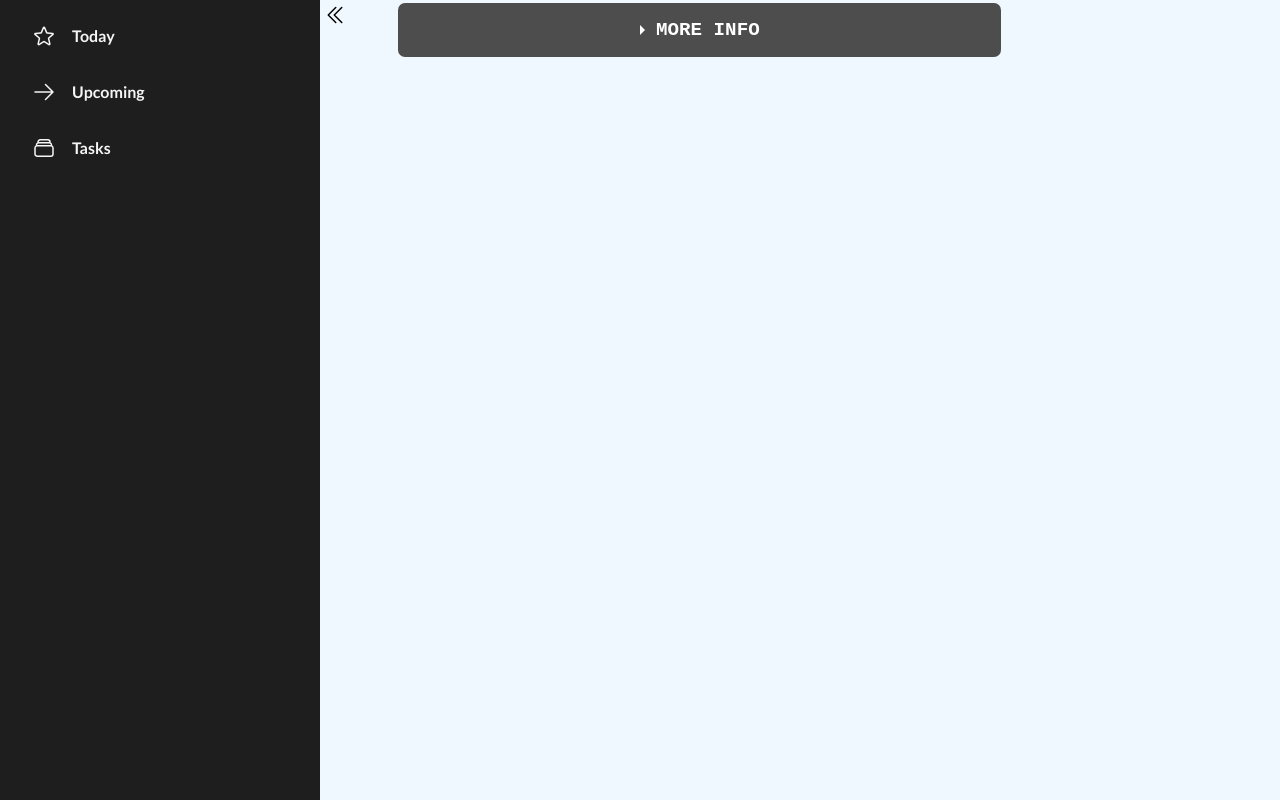
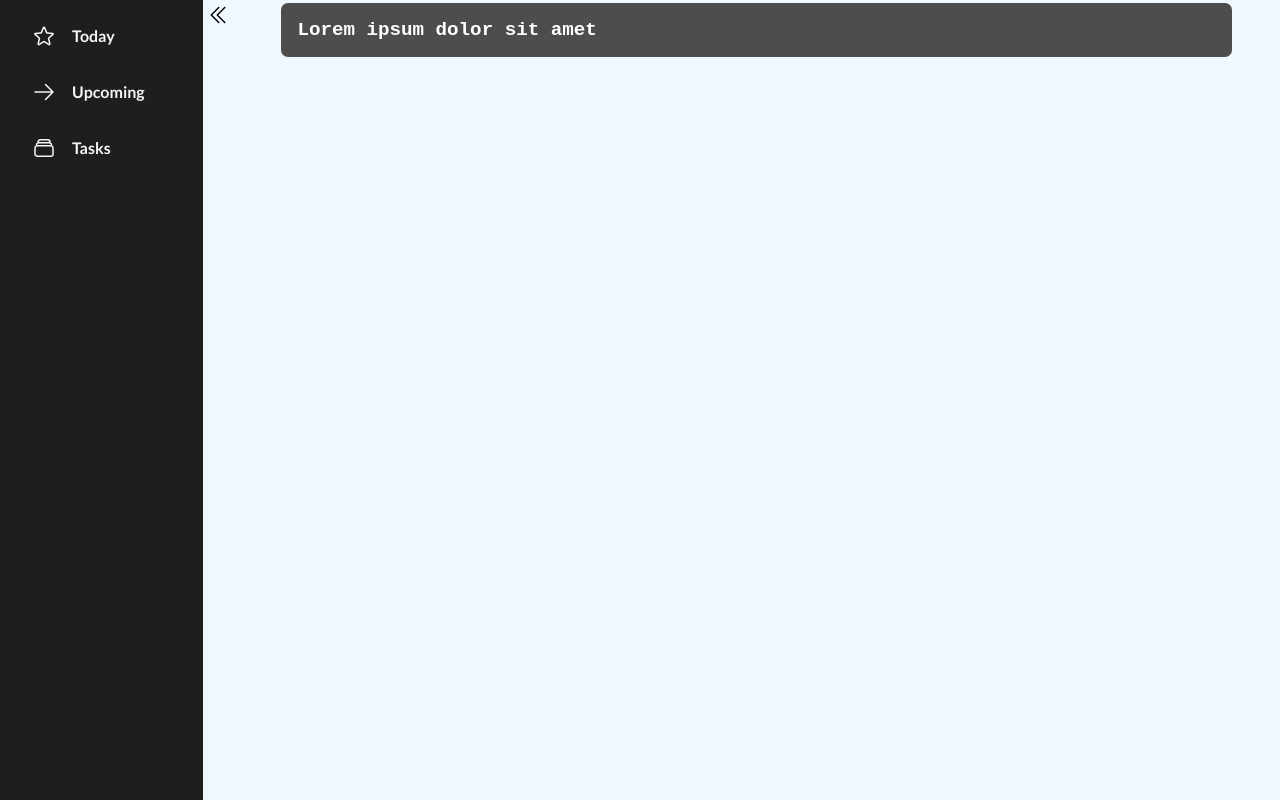
Before and after one commit to Suqbs/todo-list, a website built with webpack: page src/template.html in a window 1280 px wide. Built offline with nearby package versions, Linux system fonts and the light colour scheme.

Commit message:
Fix layout problems

```diff
--- a/package.json
+++ b/package.json
@@ -14,9 +14,9 @@
   "description": "",
   "devDependencies": {
     "css-loader": "^7.1.2",
-    "html-webpack-plugin": "^5.6.0",
+    "html-webpack-plugin": "^5.6.3",
     "style-loader": "^4.0.0",
-    "webpack": "^5.94.0",
+    "webpack": "^5.96.1",
     "webpack-cli": "^5.1.4",
     "webpack-dev-server": "^5.1.0",
     "webpack-merge": "^6.0.1"
--- a/src/index.js
+++ b/src/index.js
@@ -8,7 +8,7 @@ import {
   EditProject,
 } from "./projectManager";
 import { addDueDate, removeDueDate } from "./todoManager";
-import { createTodo, editTodo,getTodo } from "./todoManager";
+import { createTodo, editTodo, getTodo } from "./todoManager";
 import { formatISO } from "date-fns";
 
 GetAllProjects();
@@ -20,7 +20,7 @@ CreateProject("dsafsdafs");
 //#endregion
 
 // //#region Date
-const day = formatISO(new Date(), { representation: 'date' });
+const day = formatISO(new Date(), { representation: "date" });
 console.log(day);
 // //#endregion
 
@@ -44,7 +44,7 @@ const testTodo = {
 createTodo(ExampleTodo, GetProject(0));
 //#endregion
 
- //#region edit Todo
+//#region edit Todo
 editTodo(getTodo(0), testTodo);
 //#endregion
 
@@ -60,8 +60,6 @@ EditProject({ title: "Nereyi nereyi keşfetmek" }, 0);
 addDueDate(getTodo(0), day);
 
 //#endregion
-
-
 
 // Consoleda her şey istendiği gibi çalışıyor bir problem yok.
 // Bir dahakinde DOM işlerini halledersin artık.
@@ -83,15 +81,14 @@ function closeMenu() {
 function openMenu() {
   menuOpen = true;
   sidebar.style.display = "block";
-  sidebarContainer.style.flexBasis = "20rem";
+  sidebarContainer.style.flexBasis = "70rem";
   menuIcon.classList.remove("rotate-y-axis");
 }
 
-menuIcon.addEventListener('click', function() {
-  if(!menuOpen) {
+menuIcon.addEventListener("click", function () {
+  if (!menuOpen) {
     openMenu();
-  }
-  else{
+  } else {
     closeMenu();
   }
-})
+});
--- a/src/styles.css
+++ b/src/styles.css
@@ -67,7 +67,7 @@ p,
 li,
 figcaption {
   text-wrap: pretty;
-  max-width: var(--maxWidthforTexts);
+  /* max-width: var(--maxWidthforTexts); */
 }
 
 /* CSS RESET ENDS HERE */
@@ -77,7 +77,8 @@ figcaption {
   --light-weight: 300;
   --sidebar-font-color: rgb(245, 245, 245);
   --note-header-font-color: rgb(255, 255, 255);
-  --note-header-bg-color: #4D4D4D;
+  --note-header-bg-color: #4d4d4d;
+  --note-body-color: rgb(255, 250, 250);
 }
 
 html {
@@ -99,37 +100,36 @@ body {
 
 /* Note element */
 .wrap-collapsible {
-  max-width: var(--maxWidthforTexts);
+  /* max-width: var(--maxWidthforTexts); */
 }
 
 .collapsible-content {
   max-height: 0px;
   overflow: hidden;
 
-  transition: max-height 0.25s ease-in-out;
+  transition: max-height 0.3s ease-in-out;
 }
 
 .wrap-collapsible input[type="checkbox"] {
   display: none;
 }
 
-.toggle:checked+.lbl-toggle+.collapsible-content {
+.toggle:checked + .lbl-toggle + .collapsible-content {
   max-height: 100vh;
 }
 
-.toggle:checked+.lbl-toggle::before {
+.toggle:checked + .lbl-toggle::before {
   transform: rotate(90deg) translateX(-3px);
 }
 
-.toggle:checked+.lbl-toggle {
+.toggle:checked + .lbl-toggle {
   border-bottom-right-radius: 0;
   border-bottom-left-radius: 0;
 }
 
 .collapsible-content .content-inner {
-  background: rgba(250, 224, 66, 0.2);
-  border-bottom: 1px solid rgba(250, 224, 66, 0.45);
-
+  background: var(--note-body-color);
+  border-bottom: 1px solid rgb(231, 216, 216);
   border-bottom-left-radius: 7px;
   border-bottom-right-radius: 7px;
   padding: 0.5rem 1rem;
@@ -139,10 +139,8 @@ body {
   font-weight: bold;
   font-family: monospace;
   font-size: 1.2rem;
-  text-transform: uppercase;
-  text-align: center;
-
   padding: 1rem;
+  justify-content: start;
 
   color: var(--note-header-font-color);
   background: var(--note-header-bg-color);
@@ -153,11 +151,7 @@ body {
   transition: all 0.25s ease-out;
 }
 
-.lbl-toggle:hover {
-
-}
-
-.lbl-toggle::before {
+/* .lbl-toggle::before {
   content: " ";
 
   border-top: 5px solid transparent;
@@ -168,7 +162,7 @@ body {
   margin-right: 0.7rem;
 
   transition: transform 0.2s ease-out;
-}
+} */
 
 /* Sidebar */
 
@@ -183,6 +177,7 @@ body {
   top: 0;
   position: sticky;
   width: max-content;
+
 }
 
 .menu-icon:hover {
@@ -195,12 +190,12 @@ body {
 
 .sidebar-container {
   font-weight: bold;
-  flex-basis: 20rem;
-  transition: flex-basis .5s ease;
+  flex-basis: 70rem;
+  transition: flex-basis 0.5s ease;
 }
 
 .sidebar {
-  background-color: #1E1E1E;
+  background-color: #1e1e1e;
   height: 100vh;
   position: sticky;
   top: 0;
@@ -224,6 +219,12 @@ body {
   background-color: rgb(245, 245, 245, 0.1);
 }
 
+.sidebar-item > svg {
+  min-width: 24px;
+  height: auto;
+  overflow: hidden;
+}
+
 main {
   padding: 0.2rem 3rem;
 }
--- a/src/template.html
+++ b/src/template.html
@@ -8,23 +8,6 @@
 </head>
 
 <body>
-  <!--Note component-->
-  <!-- <div class="wrap-collapsible">
-      <input id="collapsible" class="toggle" type="checkbox" />
-      <label for="collapsible" class="lbl-toggle horizontal-vertical-centering">More Info</label>
-      <div class="collapsible-content">
-        <div class="content-inner">
-          <p>
-            QUnit is by calling one of the object that are embedded in
-            JavaScript, and faster JavaScript program could also used with its
-            elegant, well documented, and functional programming using JS, HTML
-            pages Modernizr is a popular browsers without plug-ins. Test-Driven
-            Development.
-          </p>
-        </div>
-      </div>
-    </div> -->
-  <!--note component ends-->
 
   <!--Sidebar Component-->
   <div class="sidebar-container" id="sidebar-container">
@@ -58,18 +41,22 @@
   <main>
     <div class="wrap-collapsible">
       <input id="collapsible" class="toggle" type="checkbox" />
-      <label for="collapsible" class="lbl-toggle horizontal-vertical-centering">More Info</label>
+      <label for="collapsible" class="lbl-toggle horizontal-vertical-centering">Lorem ipsum dolor sit amet</label>
       <div class="collapsible-content">
         <div class="content-inner">
           <p>
-            QUnit is by calling one of the object that are embedded in
-            JavaScript, and faster JavaScript program could also used with its
-            elegant, well documented, and functional programming using JS,
-            HTML pages Modernizr is a popular browsers without plug-ins.
-            Test-Driven Development.
+            Lorem ipsum dolor sit amet, consectetur adipiscing elit. In facilisis finibus fermentum. Proin gravida
+            vehicula ante suscipit consequat. Nulla facilisi. Donec elementum posuere dapibus. Praesent consequat tortor
+            a ultrices laoreet. Sed vitae gravida nibh. Cras at metus faucibus, porttitor odio nec, malesuada mi. Nullam
+            facilisis, neque auctor rhoncus pharetra, nisl nunc dictum arcu, ut pretium nibh augue ac ex. Curabitur
+            gravida nibh id lacus semper convallis. Vivamus lacinia efficitur lectus, a sagittis turpis mollis nec.
+            Quisque id nunc felis. Donec aliquet eu metus eu porttitor. Fusce lobortis est ac ligula venenatis, a semper
+            magna tempus. Mauris velit diam, suscipit nec eros eu, mattis iaculis lorem. Curabitur sed urna porta,
+            mattis urna non, malesuada libero.
           </p>
         </div>
       </div>
+
     </div>
 
     <!-- icons -->
```
Also changed, not shown: 1 other file.
